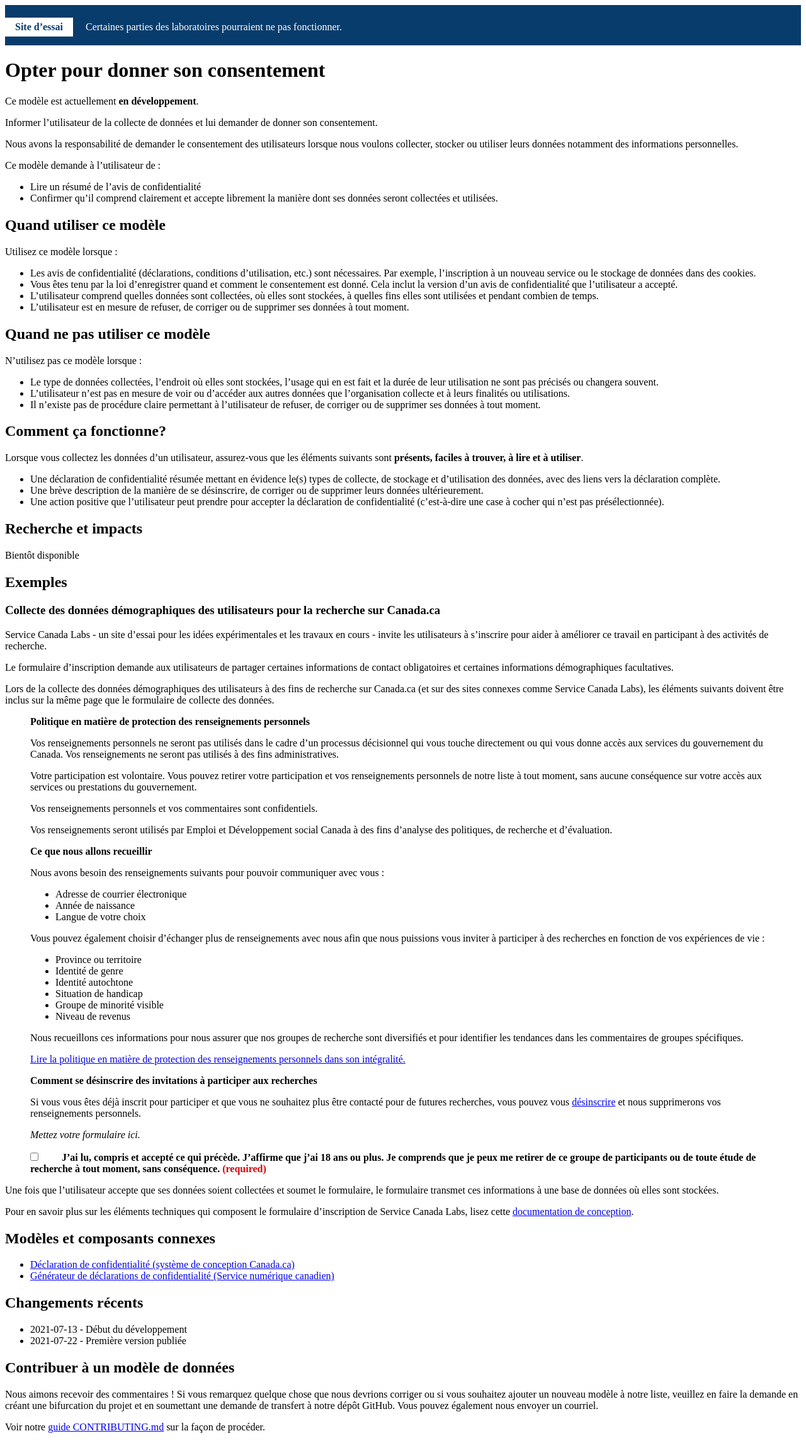
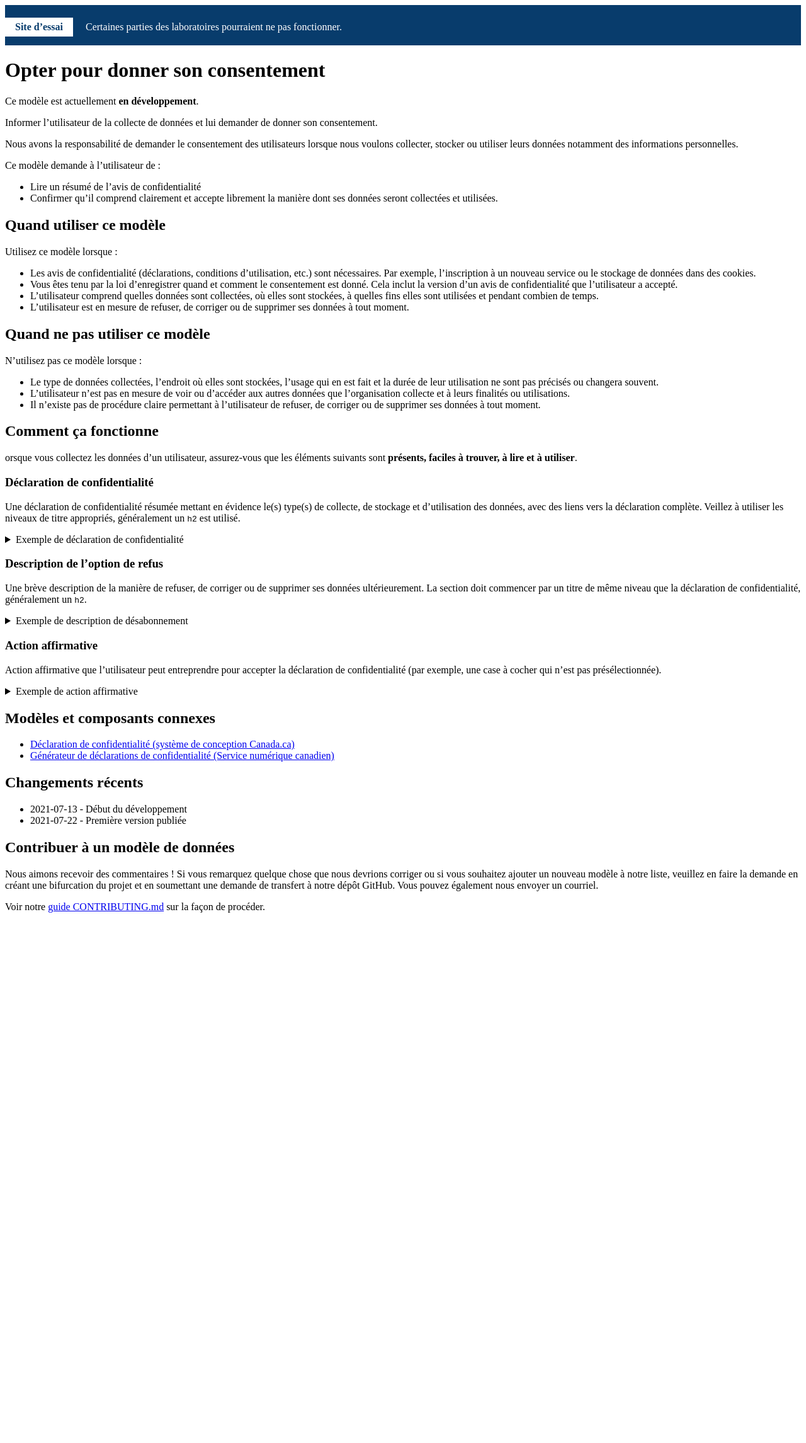
Before and after one commit to DTS-STN/Data-Patterns, a Jekyll site: the page built from _patterns/opt-in-fr.md, in a window 1280 px wide. Shown: the whole page at 63% size. Built offline with Jekyll 4.4.1, drawn with Linux system fonts in a browser that asks for light colours; comment, search, counter and statistics services are not loaded; after the commit the page ends 1465 px from its top, so only the background shows below that.

Commit message:
Updating examples to include throughout how it works section (#31)
* updating examples to include thoughout how it work section

* updating examples sytle and descriptors

* fix linting

* adding french translation

* updating style of examples

* fix linting error

```diff
--- a/_includes/customStyle.html
+++ b/_includes/customStyle.html
@@ -26,11 +26,11 @@
 }
 
 /* WET Overrides */
-.checkbox input[type=checkbox] {
-    margin-left: 0;
+.checkbox-inline input[type=checkbox] {
+    margin-left: -35px;
 }
-.checkbox label {
-    padding-left: 30px;
+.checkbox-inline label {
+    padding-left: 15px;
 }
 label.required:after {
     content: " (required)";
--- a/_patterns/opt-in-fr.md
+++ b/_patterns/opt-in-fr.md
@@ -38,77 +38,68 @@
 * L'utilisateur n'est pas en mesure de voir ou d'accéder aux autres données que l'organisation collecte et à leurs finalités ou utilisations.
 * Il n'existe pas de procédure claire permettant à l'utilisateur de refuser, de corriger ou de supprimer ses données à tout moment.
 
-## Comment ça fonctionne?
+## Comment ça fonctionne
 
-Lorsque vous collectez les données d'un utilisateur, assurez-vous que les éléments suivants sont **présents, faciles à trouver, à lire et à utiliser**.
+orsque vous collectez les données d'un utilisateur, assurez-vous que les éléments suivants sont **présents, faciles à trouver, à lire et à utiliser**.
 
-* Une déclaration de confidentialité résumée mettant en évidence le(s) types de collecte, de stockage et d'utilisation des données, avec des liens vers la déclaration complète.
-* Une brève description de la manière de se désinscrire, de corriger ou de supprimer leurs données ultérieurement.
-* Une action positive que l'utilisateur peut prendre pour accepter la déclaration de confidentialité (c'est-à-dire une case à cocher qui n'est pas présélectionnée).
+### Déclaration de confidentialité
 
-## Recherche et impacts
+Une déclaration de confidentialité résumée mettant en évidence le(s) type(s) de collecte, de stockage et d'utilisation des données, avec des liens vers la déclaration complète.
+Veillez à utiliser les niveaux de titre appropriés, généralement un `h2` est utilisé.
 
-Bientôt disponible
+<details>
+    <summary>Exemple de déclaration de confidentialité</summary>
+    <div class="row well well-sm mrgn-bttm-0">
+        <p class="h2 mrgn-tp-sm">Politique de confidentialité</p>
+        <p><em>[Vous pouvez ajouter ici une déclaration de confidentialité personnalisée qui respecte la politique de confidentialité du gouvernement du Canada. Elle doit indiquer clairement comment les informations personnelles de l'utilisateur <strong>seront ou ne seront pas</strong> utilisées. Des exemples suivent.]</em></p>
+        <p>YVos informations <strong>ne seront pas</strong> utilisées dans le cadre d'un processus décisionnelqui affecte votre accès aux services du Gouvernement du Canada. Vos renseignements personnels <strong>ne seront pas</strong> utilisés à des fins administratives.</p>
+        <p>os renseignements personnels et vos commentaires sont confidentiels.</p>
+        <p>Vos renseignements <strong>seront</strong> utilisés par Emploi et Développement Social Canada pour <em>[expliquer brièvement à quoi serviront les renseignements]</em>.</p>
+        <p class="h3">Ce que nous allons recueillir</p>
+        <p>Nous avons besoin des renseignements suivants pour <em>[expliquer brièvement pourquoi vous avez besoin des données suivantes]</em>:</p>
+        <ul>
+            <li>Adresse de courriel</li>
+            <li><em>[ndiquez d'autres données d'identification personnelle obligatoires]</em></li>
+        </ul>
+        <p>Vous pouvez également choisir de nous communiquer d'autres renseignements pour que nous puissions <em>[expliquer brièvement comment le fait de fournir les données suivantes permettra de fournir des services à l'utilisateur]</em>:</p>
+        <ul>
+            <li>Province ou territoire</li>
+            <li><em>[Indiquez d'autres données d'identification personnelle facultatives]</em></li>
+        </ul>
+        <p>Nous recueillons ces renseignements pour nous assurer que nos groupes de recherche sont diversifiés et pour déterminer les tendances en matière de rétroaction pour des groupes particuliers.</p>
+        <p><a href="https://www.canada.ca/fr/transparence/confidentialite.html">Lisez la politique de confidentialité complète.</a></p>
+    </div>
+</details>
 
-## Exemples
+### Description de l'option de refus
 
-### Collecte des données démographiques des utilisateurs pour la recherche sur Canada.ca
+Une brève description de la manière de refuser, de corriger ou de supprimer ses données ultérieurement.
+La section doit commencer par un titre de même niveau que la déclaration de confidentialité, généralement un `h2`.
 
-<!-- IMPORTANT - Ajoutez des liens vers le SCL et inscrivez-vous une fois en ligne ! -->
+<details>
+    <summary>Exemple de description de désabonnement</summary>
+    <div class="row well well-sm mrgn-bttm-0">
+        <p class="h2 mrgn-tp-sm">Comment se désabonner de <em>[identifier de quoi l'utilisateur se désabonne]</em></p>
+        <p>Si vous vous êtes précédemment inscrit pour devenir un participant et que vous ne souhaitez plus être contacté à l'avenir <em>[expliquez en détail ce dont l'utilisateur se désabonne]</em>, vous pouvez vous <a href="#desabonner">désabonner</a> de la liste des participants et nous supprimerons vos informations personnelles.</p>
+    </div>
+</details>
 
-Service Canada Labs - un site d’essai pour les idées expérimentales et les travaux en cours - invite les utilisateurs à s'inscrire pour aider à améliorer ce travail en participant à des activités de recherche.
+### Action affirmative
 
-Le formulaire d'inscription demande aux utilisateurs de partager certaines informations de contact obligatoires et certaines informations démographiques facultatives.
+Action affirmative que l'utilisateur peut entreprendre pour accepter la déclaration de confidentialité (par exemple, une case à cocher qui n'est pas présélectionnée).
 
-Lors de la collecte des données démographiques des utilisateurs à des fins de recherche sur Canada.ca (et sur des sites connexes comme Service Canada Labs), les éléments suivants doivent être inclus sur la même page que le formulaire de collecte des données.
-
-> **Politique en matière de protection des renseignements personnels**
->
-> Vos renseignements personnels ne seront pas utilisés dans le cadre d'un processus décisionnel qui vous touche directement ou qui vous donne accès aux services du gouvernement du Canada.
-> Vos renseignements ne seront pas utilisés à des fins administratives.
->
-> Votre participation est volontaire.
-> Vous pouvez retirer votre participation et vos renseignements personnels de notre liste à tout moment, sans aucune conséquence sur votre accès aux services ou prestations du gouvernement.
->
-> Vos renseignements personnels et vos commentaires sont confidentiels.
->
-> Vos renseignements seront utilisés par Emploi et Développement social Canada à des fins d'analyse des politiques, de recherche et d'évaluation.
->
-> **Ce que nous allons recueillir**
->
-> Nous avons besoin des renseignements suivants pour pouvoir communiquer avec vous :
->
-> * Adresse de courrier électronique
-> * Année de naissance
-> * Langue de votre choix
->
-> Vous pouvez également choisir d’échanger plus de renseignements avec nous afin que nous puissions vous inviter à participer à des recherches en fonction de vos expériences de vie :
->
-> * Province ou territoire
-> * Identité de genre
-> * Identité autochtone
-> * Situation de handicap
-> * Groupe de minorité visible
-> * Niveau de revenus
->
-> Nous recueillons ces informations pour nous assurer que nos groupes de recherche sont diversifiés et pour identifier les tendances dans les commentaires de groupes spécifiques.
->
-> [Lire la politique en matière de protection des renseignements personnels dans son intégralité.](https://www.canada.ca/fr/transparence/confidentialite.html)
->
-> **Comment se désinscrire des invitations à participer aux recherches**
->
-> Si vous vous êtes déjà inscrit pour participer et que vous ne souhaitez plus être contacté pour de futures recherches, vous pouvez vous [désinscrire](#desinscrire) et nous supprimerons vos renseignements personnels.
->
-> _Mettez votre formulaire ici._
->
-> <div class="checkbox">
-> <input type="checkbox" id="consent" name="consent" value="consent">
-> <label for="consent" class="required"><strong>J’ai lu, compris et accepté ce qui précède. J’affirme que j’ai 18 ans ou plus. Je comprends que je peux me retirer de ce groupe de participants ou de toute étude de recherche à tout moment, sans conséquence.</strong></label>
-> </div>
-
-Une fois que l'utilisateur accepte que ses données soient collectées et soumet le formulaire, le formulaire transmet ces informations à une base de données où elles sont stockées.
-
-Pour en savoir plus sur les éléments techniques qui composent le formulaire d'inscription de Service Canada Labs, lisez cette [documentation de conception](https://github.com/DTS-STN/Alpha-Site/wiki/Design-Doc-004-Screener-Intake-Process).
+<details>
+    <summary>Exemple de action affirmative</summary>
+    <div class="row well well-sm mrgn-bttm-0">
+        <div class="checkbox-inline">
+            <label for="consent" class="required">
+                <input type="checkbox" id="consent" name="consent" value="consent">
+                <strong>J'affirme que j'ai 18 ans ou plus. Je comprends que je peux me retirer de ce <em>[nom duservice]</em> à tout moment sans conséquence.</strong>
+            </label>
+        </div>
+        <p><em>Le balisage html valide pour une case à cocher standard doit être examiné et se trouve dans le <a href="https://wet-boew.github.io/wet-boew-styleguide/design/forms-fr#checkboxes" target="_blank">Boîte à outils de l'expérience Web</a>.</em></p>
+    </div>
+</details>
 
 ## Modèles et composants connexes
 
```
Also changed, not shown: _patterns/opt-in.md (+58 -63 lines).
